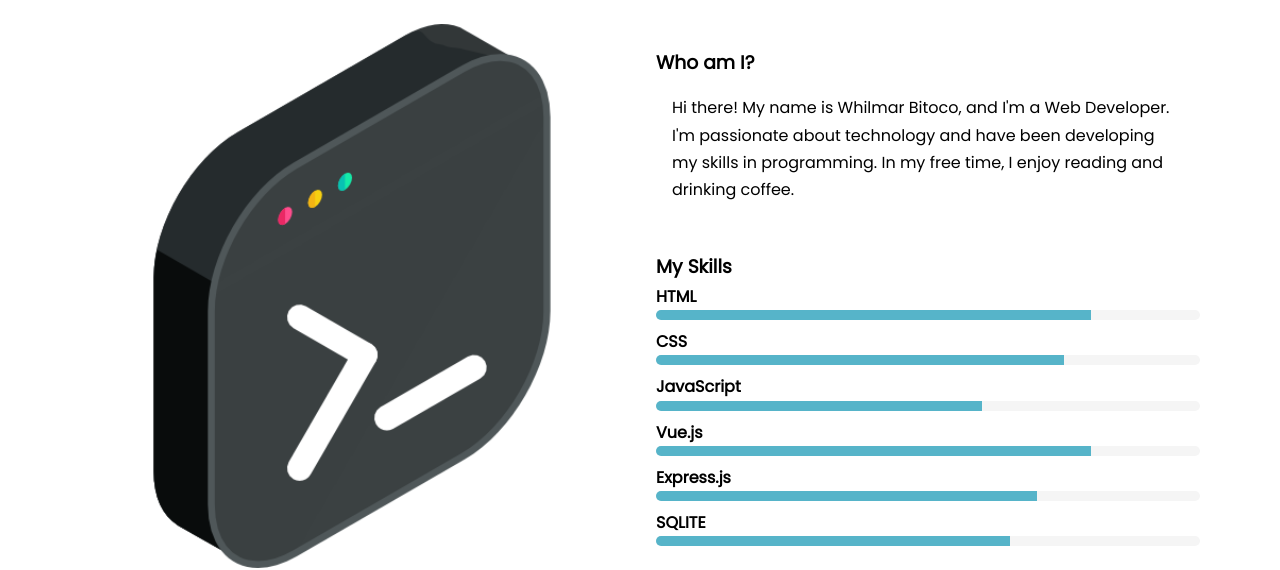
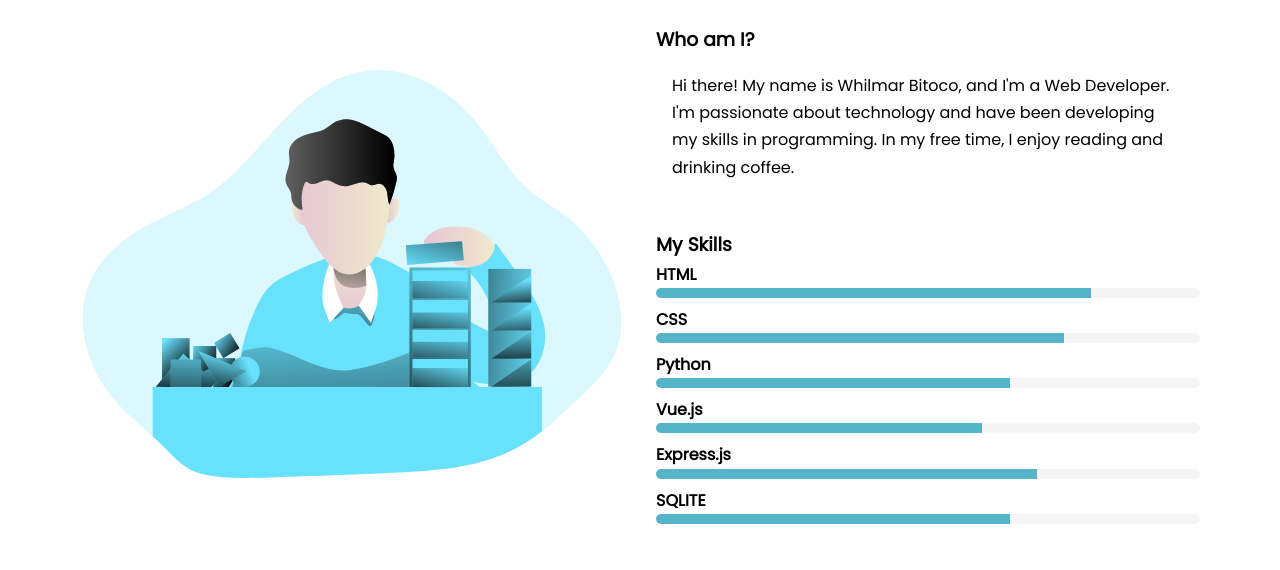
Before and after one commit to whilmarbitoco/nuxt-js-portfolio, a Nuxt app: page / in a window 1280 px wide. Shown: the part 1869-2439 px from the top of the page. Built offline with nearby package versions, Linux system fonts and the light colour scheme.

Commit message:
It's the about

```diff
--- a/components/About.vue
+++ b/components/About.vue
@@ -4,7 +4,7 @@
     <div class="section-container">
       <section class="one">
         <div class="img-container">
-          <img src="coding.png" alt="A photo of me" />
+          <img src="about.svg" alt="A photo of me" />
         </div>
       </section>
       <section class="two">
@@ -18,8 +18,8 @@
           <ul>
             <skill-item skill="HTML" progress="80%" />
             <skill-item skill="CSS" progress="75%" />
-            <skill-item skill="JavaScript" progress="60%" />
-            <skill-item skill="Vue.js" progress="80%" />
+            <skill-item skill="Python" progress="65%" />
+            <skill-item skill="Vue.js" progress="60%" />
             <skill-item skill="Express.js" progress="70%" />
             <skill-item skill="SQLITE" progress="65%" />
           </ul>
```
Also changed, not shown: static/about.svg (added).
